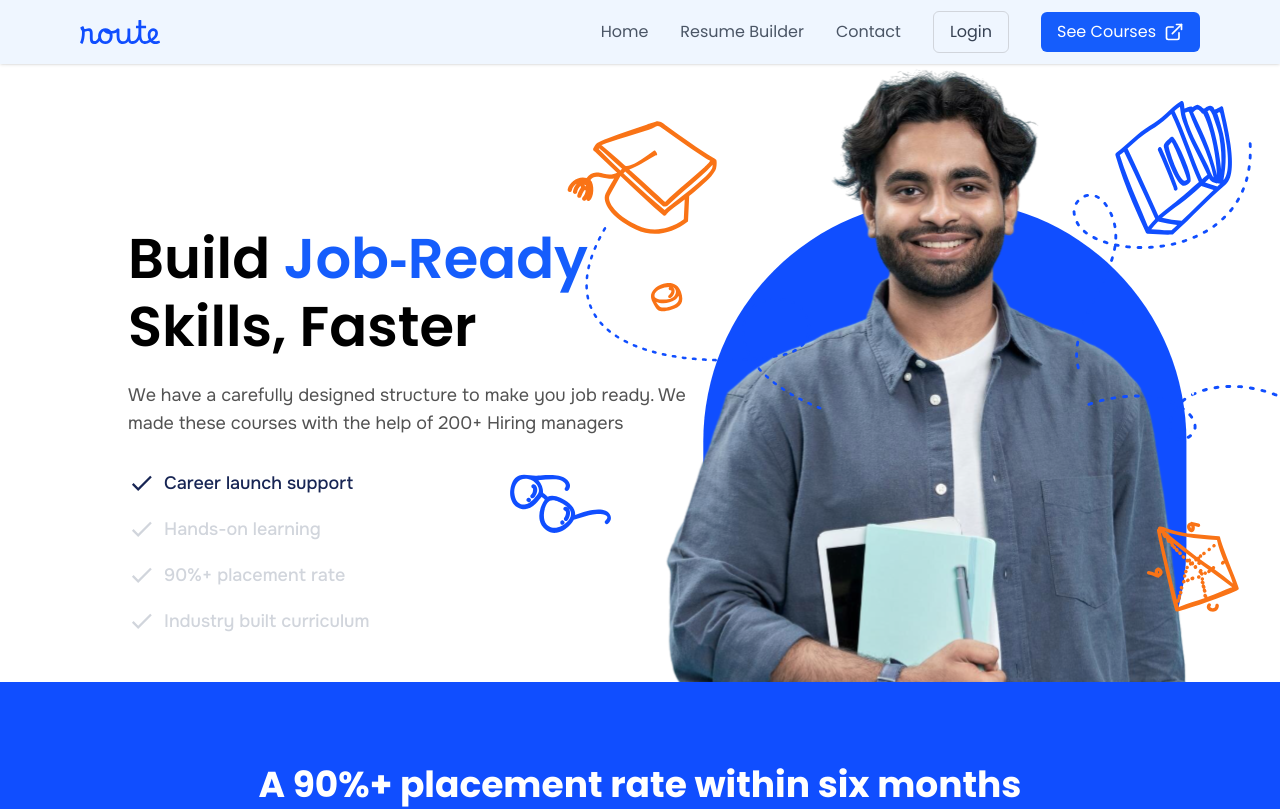
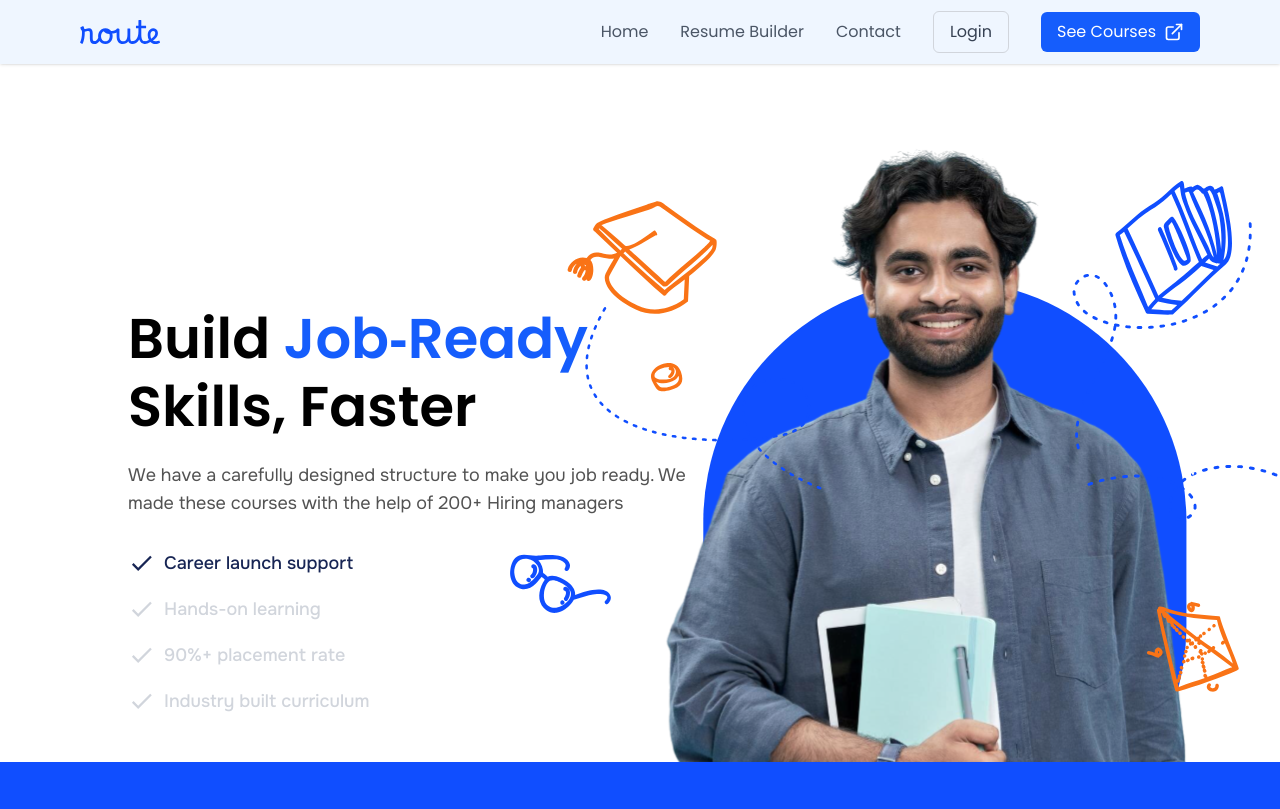
Before and after one commit to sreekesh-nexotech/routes-academy-website2, a Next.js app in the folder frontend/routes-academy/: page /courses in a window 1280 px wide. Shown: the top 809 px of the page. Built offline with nearby package versions, Linux system fonts and the light colour scheme.

Commit message:
Add top margin for courses hero section

```diff
--- a/frontend/routes-academy/src/components/ui/Courses/CourseHero.tsx
+++ b/frontend/routes-academy/src/components/ui/Courses/CourseHero.tsx
@@ -25,7 +25,7 @@ const CourseHero = () => {
     },
   ];
   return (
-    <div className="grid md:grid-cols-2 xl:grid-cols-3 xl:relative">
+    <div className="grid md:grid-cols-2 xl:grid-cols-3 xl:relative mt-[5rem]">
       {/* Hero content section */}
       <div className="md:col-span-1 md:ml-[3rem] flex md:items-end md:justify-items-end order-2 md:order-none px-[5rem] md:px-0 mt-[2rem] lg:mt-0">
         <div className="xl:absolute xl:top-[33%] xl:left-[10%] 2xl:left-[15%]">
```
